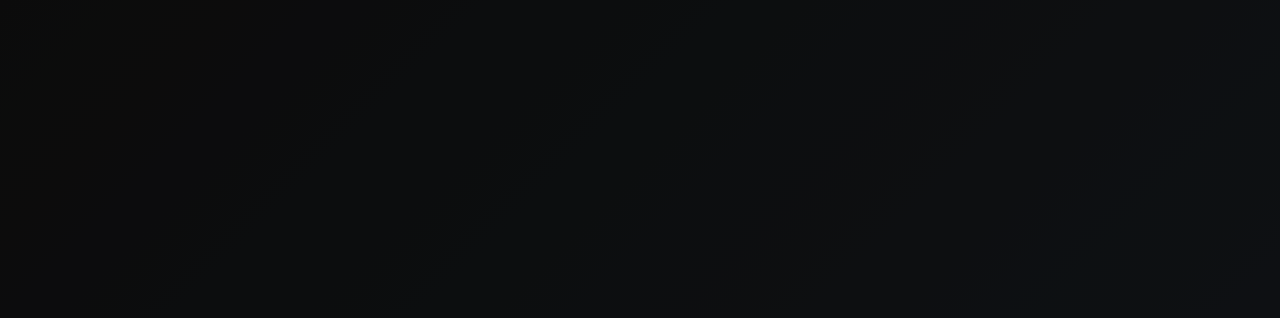
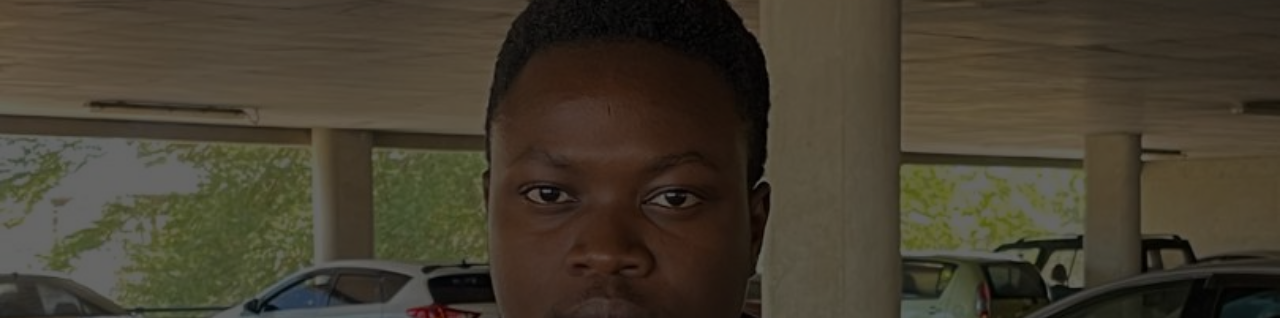
Before and after one commit to Maxencio7/Portfolio-demo, a plain HTML site: page index.html in a window 1280 px wide. Shown: the top 318 px of the page. Drawn offline with nearby package versions, Linux system fonts and the light colour scheme.

Commit message:
Update style.css

```diff
--- a/style.css
+++ b/style.css
@@ -18,7 +18,7 @@ body {
 .hero {
   position: relative;
   height: 100vh;
-  background: url("images/prof.jpeg") no-repeat center center/cover;
+  background: url("/prof.jpeg") no-repeat center center/cover;
   display: flex;
   align-items: center;
   justify-content: center;
```
